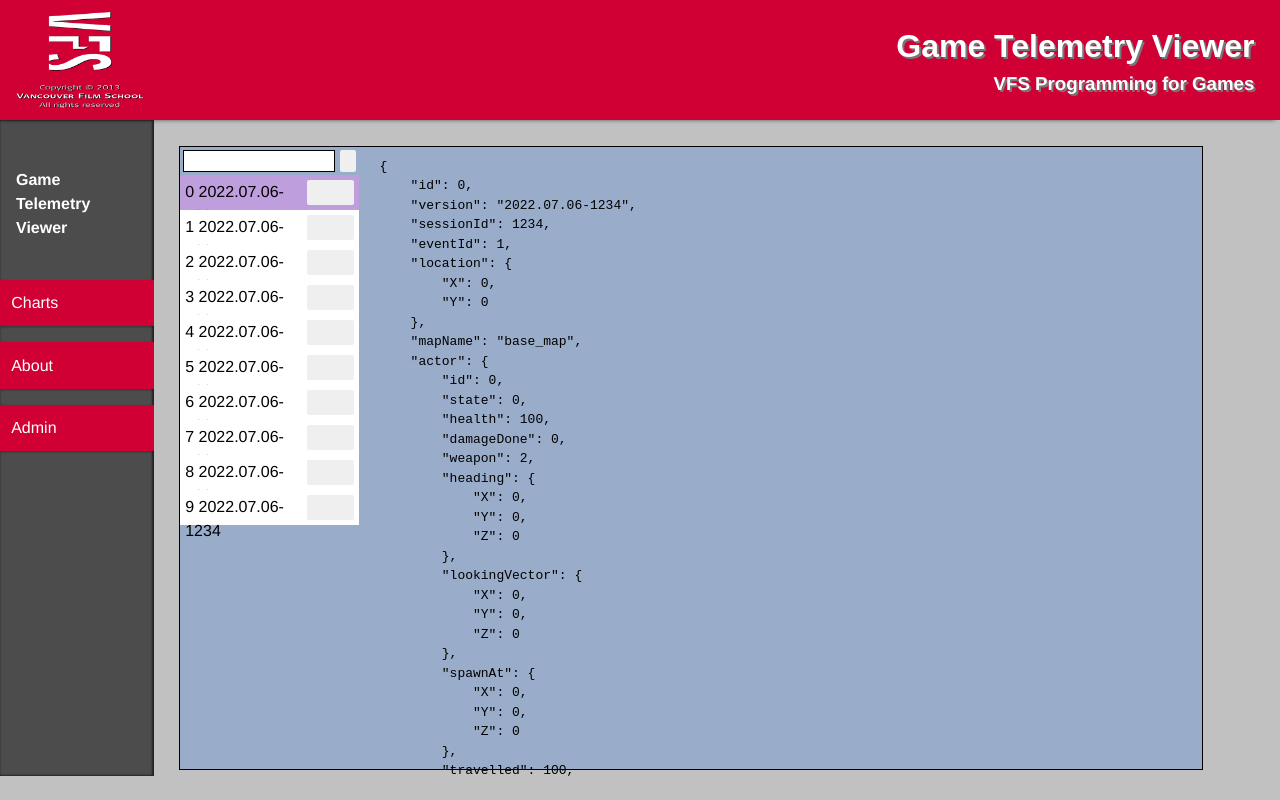
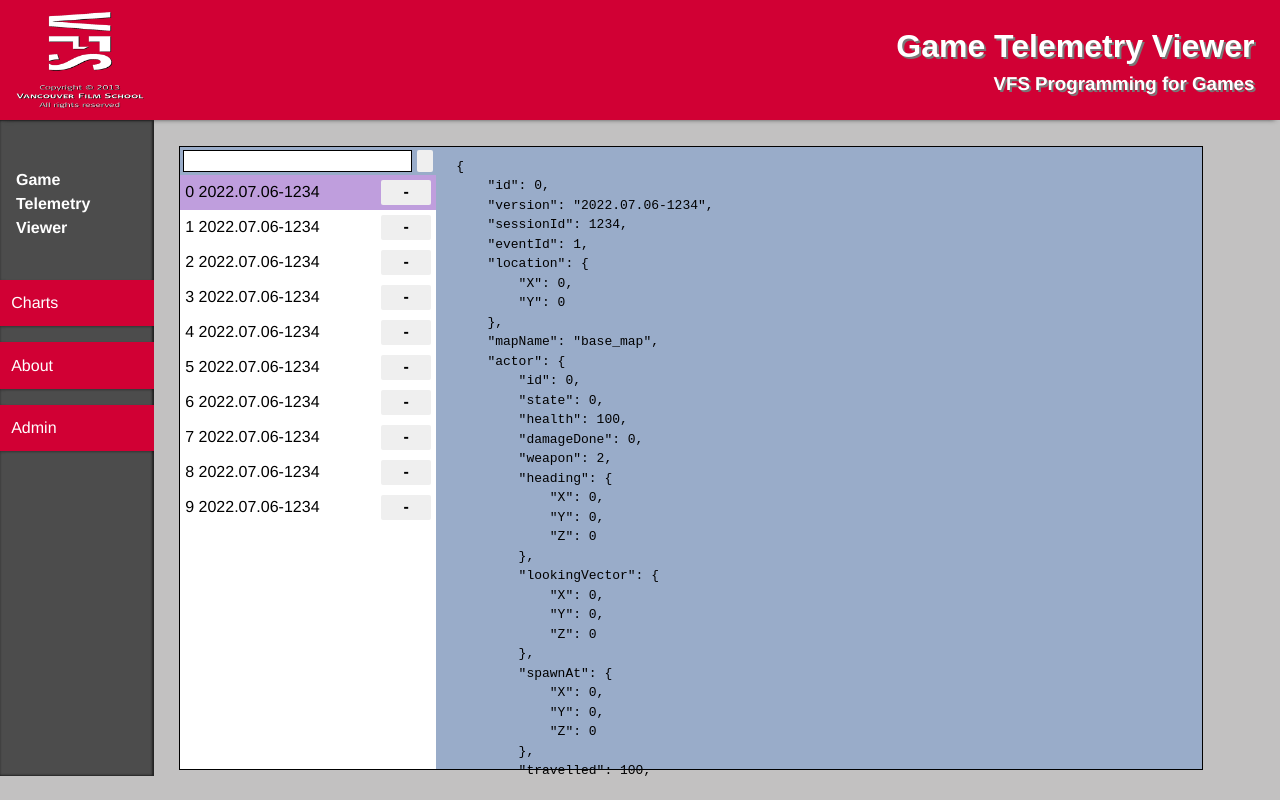
Before and after one commit to pg22nicholas/TelemetryApp, a Vue app: page /#/admin in a window 1280 px wide. Built offline with nearby package versions, Linux system fonts and the light colour scheme.

Commit message:
updated visuals of record list display

```diff
--- a/src/components/RecordList.vue
+++ b/src/components/RecordList.vue
@@ -15,7 +15,9 @@ Copyright (c) 2022 Nicholas Johnson
                         v-for="(record, id) in recordList" :value="record" :key="record.id">
                         <div class="record-row">
                             <div class="record-info" @click="selectRecord(id)" >{{record.id + "\n" + record.version}}</div>
-                            <button @click="deleteRecord(id)" class="delete-record-button"></button>
+                            <button @click="deleteRecord(id)" class="delete-record-button">
+                                <div class="delete-button-text">-</div>
+                            </button>
                         </div>
                 </div>
             </div>
@@ -68,9 +70,12 @@ Copyright (c) 2022 Nicholas Johnson
 <style scoped>
 
     .container {
-        display: inline-block;
+        display: flex;
+        flex-direction: column;
+        justify-content: flex-start;
+        align-items: flex-start;
         height: 100%;
-        width: 100%;
+        width: 20vw;
     }
 
     #filter-container {
@@ -97,6 +102,9 @@ Copyright (c) 2022 Nicholas Johnson
     .record-list {
         display: flex;
         flex-direction: column;
+        width: 100%;
+        flex-grow: 1;
+        background-color: white;
     }
 
     .record-row {
@@ -105,11 +113,20 @@ Copyright (c) 2022 Nicholas Johnson
         width: 100%;
         height: 35px;
         padding: 5px;
+        justify-content: center;
     }
 
     .delete-record-button {
+        display: flex;
+        justify-content: center;
+        align-items: center;
         width: 50px;
         height: 100%;
+    }
+
+    .delete-button-text {
+        width: fit-content;
+        height: fit-content;
     }
 
     .record-info {
--- a/src/routes/Admin.vue
+++ b/src/routes/Admin.vue
@@ -80,7 +80,7 @@ Copyright (c) 2022 Nicholas Johnson
 
     #record-list-container {
         height: 100%;
-        width: 14vw;
+        width: fit-content;
     }
 
     #record-data-container {
```
